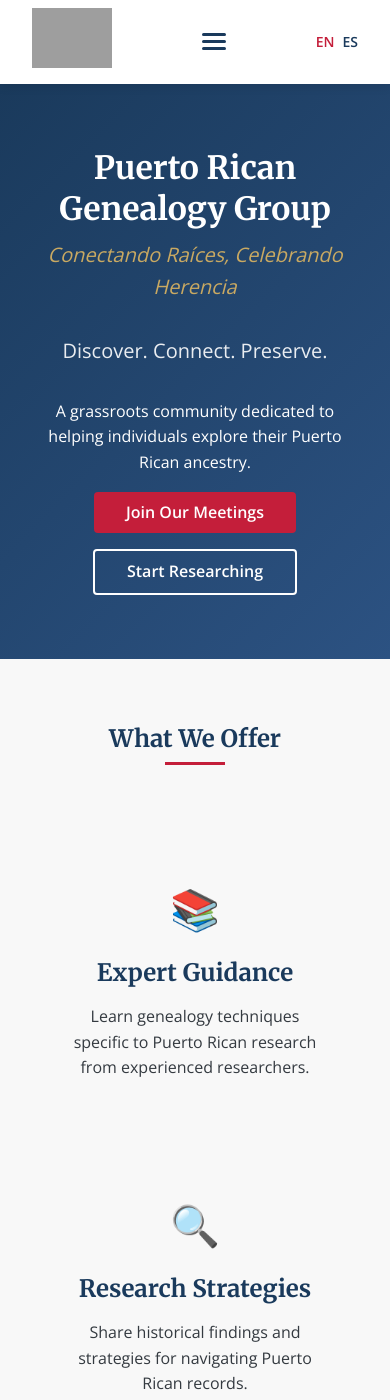
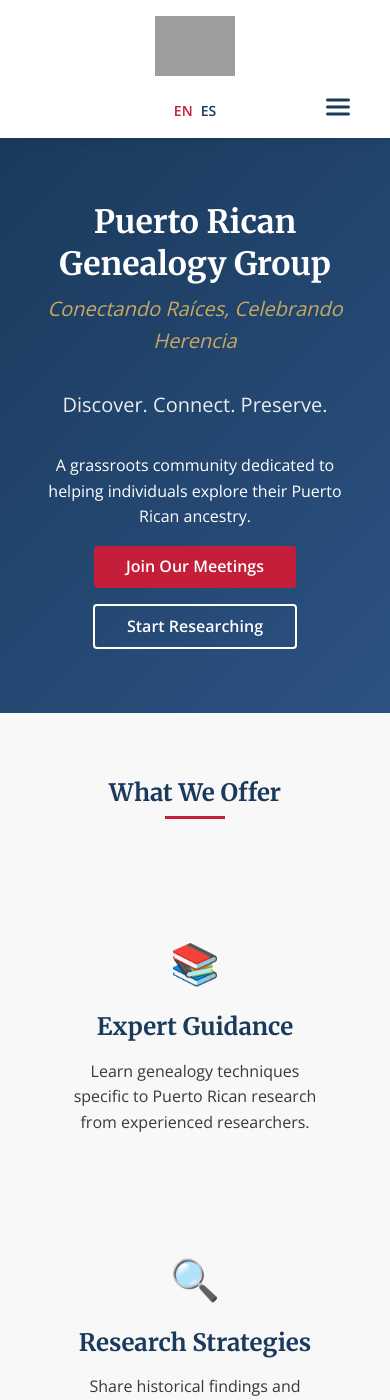
Before and after one commit to SylviaVargas/puertoricangenealogygroup, a Jekyll site: the page built from index.md, in a window 390 px wide and 1400 px high. Built offline with Jekyll 4.4.1, drawn with Linux system fonts in a browser that asks for light colours; grey boxes are pictures that could not be loaded.

Commit message:
site updates

```diff
--- a/_includes/header.html
+++ b/_includes/header.html
@@ -1,9 +1,13 @@
 <header class="site-header">
   <div class="header-container">
+    <!-- Centered Logo Section -->
+    <div class="header-logo-section">
       <a href="{% if page.lang == 'es' %}{{ '/es/' | relative_url }}{% else %}{{ '/' | relative_url }}{% endif %}" class="logo-link">
         <img src="{{ '/assets/images/logo-primary.png' | relative_url }}" alt="Puerto Rican Genealogy Group" class="site-logo">
       </a>
+    </div>
 
+    <!-- Navigation Section -->
     <nav class="main-nav">
       <button class="nav-toggle" aria-label="Toggle navigation">
         <span></span>
@@ -21,8 +25,8 @@
         </li>
         {% endfor %}
       </ul>
-    </nav>
 
+      <!-- Language Switcher (integrated into nav) -->
       <div class="language-switcher">
         {% if page.lang == 'es' %}
           {% assign defined_target = false %}
@@ -52,5 +56,6 @@
           {% endunless %}
         {% endif %}
       </div>
+    </nav>
   </div>
 </header>
--- a/assets/css/style.css
+++ b/assets/css/style.css
@@ -95,27 +95,39 @@ a:hover {
 .header-container {
   max-width: var(--max-width);
   margin: 0 auto;
-  padding: var(--spacing-sm) var(--spacing-lg);
+  padding: var(--spacing-md) var(--spacing-lg);
   display: flex;
+  flex-direction: column;
   align-items: center;
-  justify-content: space-between;
+}
+
+/* Logo Section - Centered at Top */
+.header-logo-section {
+  text-align: center;
+  margin-bottom: var(--spacing-md);
 }
 
 .site-logo {
-  height: 60px;
+  height: 80px;
   width: auto;
+  max-width: 100%;
 }
 
+/* Navigation Section - Centered Below Logo */
 .main-nav {
-  flex-grow: 1;
+  width: 100%;
   display: flex;
   justify-content: center;
+  align-items: center;
+  position: relative;
 }
 
 .nav-menu {
   list-style: none;
   display: flex;
+  justify-content: center;
   gap: var(--spacing-lg);
+  flex-wrap: wrap;
 }
 
 .nav-item a {
@@ -132,11 +144,13 @@ a:hover {
   border-bottom-color: var(--color-red);
 }
 
+/* Language Switcher - Positioned to the right of nav */
 .language-switcher {
   display: flex;
   gap: var(--spacing-sm);
   font-size: 0.875rem;
   font-weight: 600;
+  margin-left: var(--spacing-lg);
 }
 
 .language-switcher span.active {
@@ -495,8 +509,25 @@ a:hover {
 
 /* ===== Responsive ===== */
 @media (max-width: 768px) {
+  .header-logo-section {
+    margin-bottom: var(--spacing-sm);
+  }
+
+  .site-logo {
+    height: 60px;
+  }
+
+  .main-nav {
+    flex-wrap: wrap;
+    justify-content: center;
+  }
+
   .nav-toggle {
     display: flex;
+    position: absolute;
+    right: 0;
+    top: 50%;
+    transform: translateY(-50%);
   }
 
   .nav-menu {
@@ -509,10 +540,17 @@ a:hover {
     flex-direction: column;
     padding: var(--spacing-lg);
     box-shadow: 0 4px 15px rgba(0, 0, 0, 0.1);
+    text-align: center;
+    gap: var(--spacing-md);
   }
 
   .nav-menu.active {
     display: flex;
+  }
+
+  .language-switcher {
+    margin-left: 0;
+    margin-top: var(--spacing-sm);
   }
 
   .hero h1 {
```
Lines whose indentation alone changed are shown as unchanged.
